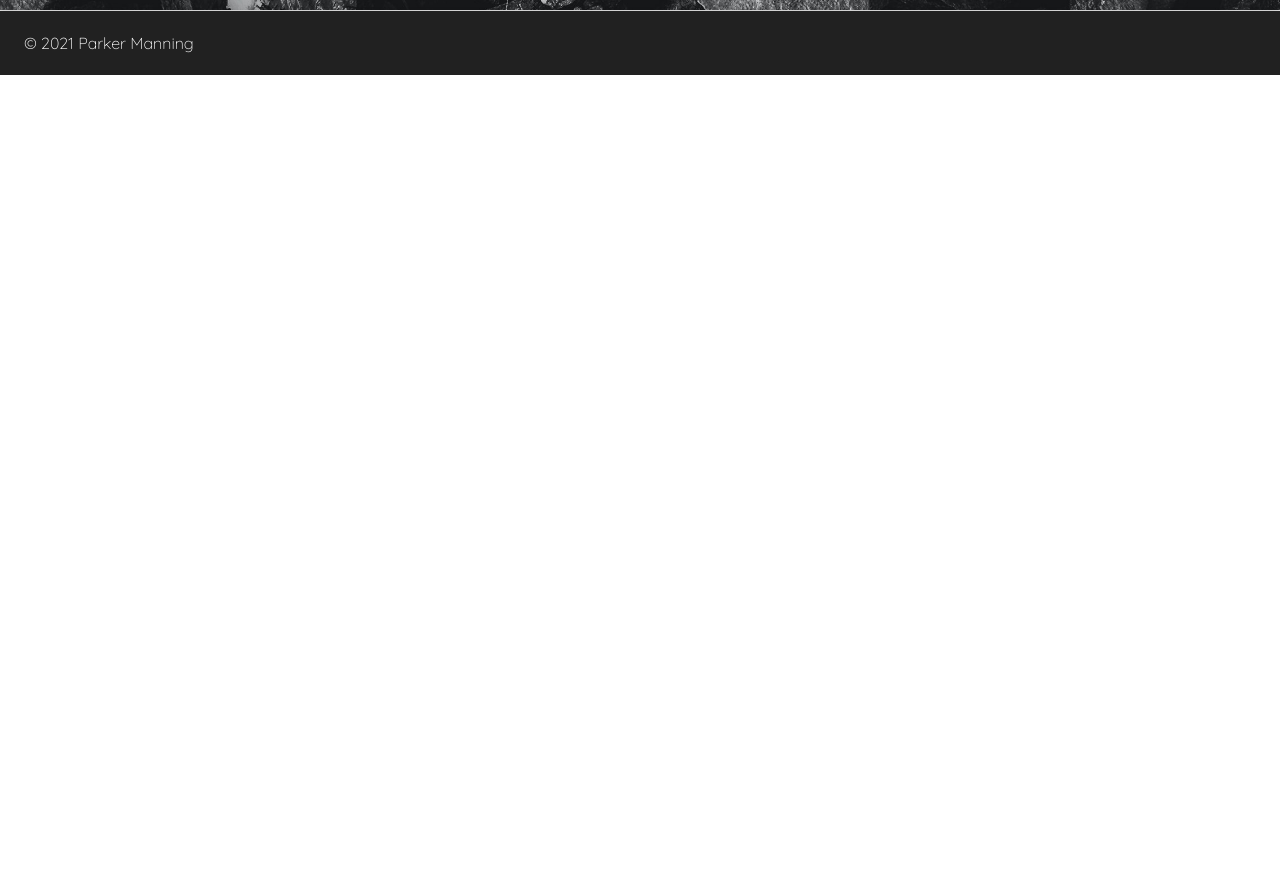
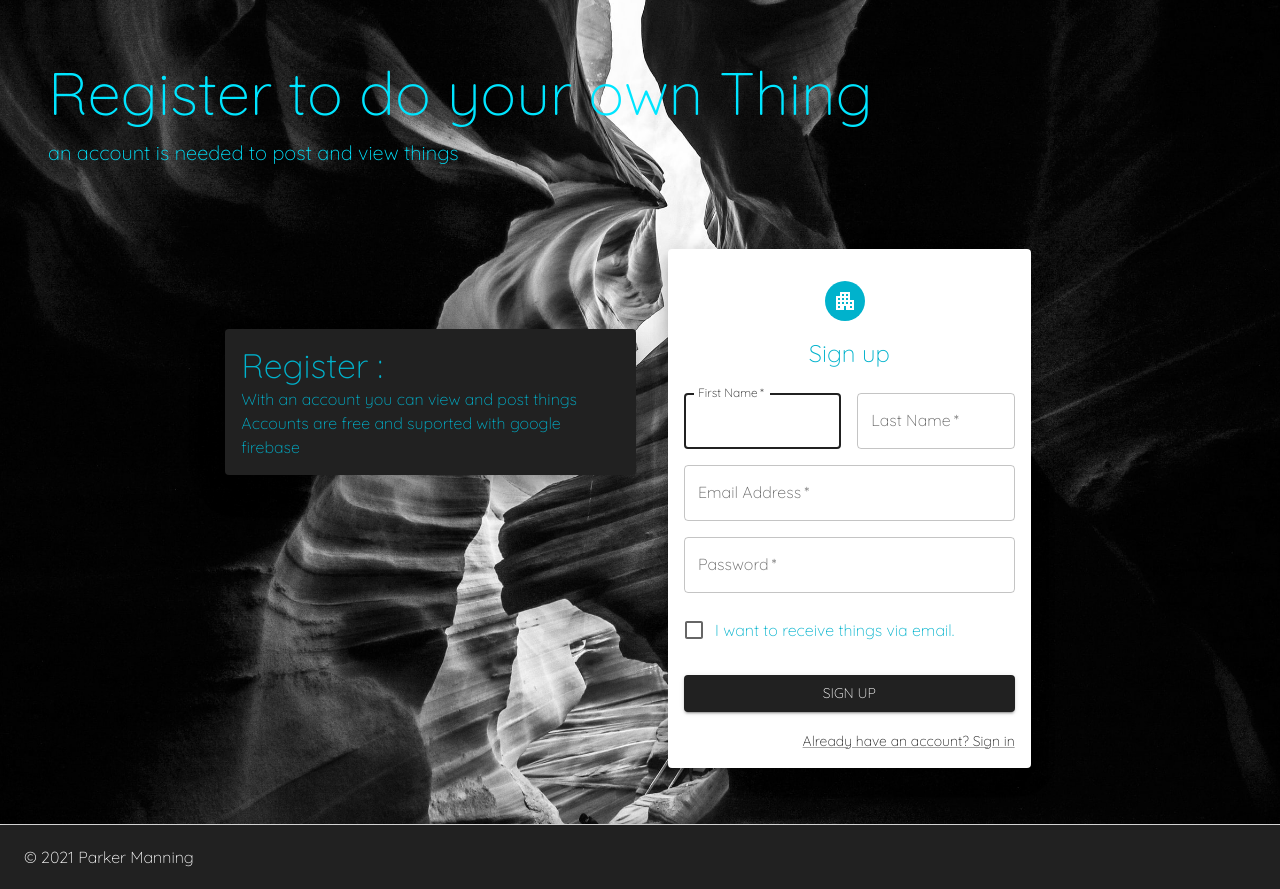
Before and after one commit to ParkerM2/social-media-site, a React (Create React App) app: page / in a window 1280 px wide. Shown: the part 1680-2569 px from the top of the page. Before the commit the page ends 1755 px from the top, so only its background shows below. Built offline with nearby package versions, Linux system fonts and the light colour scheme.

Commit message:
corrected styling on sign up page

```diff
--- a/src/Components/LandingPage/SecondaryContent/SecondaryContent.js
+++ b/src/Components/LandingPage/SecondaryContent/SecondaryContent.js
@@ -10,7 +10,7 @@ export default function SecondaryContent() {
 
     return (
         <>
-            <Box sx={{
+            <Box id="secondaryContent" sx={{
                 minHeight: '80vh',
                 position: 'flex',
                 backgroundSize: 'cover',
@@ -20,7 +20,7 @@ export default function SecondaryContent() {
                 objectFit: 'cover',
                 paddingBottom: '5vh',
                 textAlign: 'left',
-                paddingTop: '5vh'
+                paddingTop: '5vh',
             }}>
                 <Box>
 
@@ -33,7 +33,7 @@ export default function SecondaryContent() {
                         </Grid>
                     </Grid>
 
-                    <Grid id="secondaryContent" container justifyContent="center" sx={{paddingLeft: 0}} spacing={3}>
+                    <Grid container justifyContent="center" sx={{paddingLeft: 0}} spacing={3}>
                         <Grid justifyContent="center" sx={{marginTop: 20, maxWidth: 500}} item lg={4}>
                             <Paper elevation={18} sx={{padding: 2, bgcolor: 'primary.main'}}>
                                 <Typography variant="h4" color="secondary.dark">Things :</Typography>
--- /dev/null
+++ b/src/Components/LandingPage/TertiaryContent/TertiaryContent.js
@@ -0,0 +1,165 @@
+import React from 'react';
+import {
+    Typography,
+    Box,
+    Grid,
+    Paper,
+    Container,
+    TextField,
+    Divider,
+    FormControlLabel,
+    Checkbox,
+    Link,
+    CssBaseline,
+    Button,
+    Avatar,
+} from '@mui/material';
+import ApartmentIcon from '@mui/icons-material/Apartment';
+import desertbackground from '../../../images/desertbackground.jpg';
+
+
+
+const handleSubmit = (event) => {
+    event.preventDefault();
+    const data = new FormData(event.currentTarget);
+    // eslint-disable-next-line no-console
+    console.log({
+      email: data.get('email'),
+      password: data.get('password'),
+    });
+  };
+
+
+export default function ThirdContent () {
+
+    return (
+            <>
+            <Divider />
+                <Box sx={{
+                    minHeight: '80vh',
+                    position: 'flex',
+                    backgroundSize: 'cover',
+                    backgroundImage: `url(${desertbackground})`,
+                    backgroundPosition: 'center',
+                    backgroundRepeat: 'no-repeat',
+                    objectFit: 'cover',
+                    paddingBottom: '5vh',
+                    textAlign: 'left',
+                    paddingTop: '5vh'
+                }}>
+                    <Box>
+
+                        <Grid container sx={{padding: 6}} spacing={1}>
+                            <Grid item xs={12} sm={12} lg={12}>
+                                <Typography color="secondary.main" align="left" variant="h2" marked="center"> Register to do your own Thing </Typography>
+                            </Grid>
+                            <Grid item xs={10} sm={10} lg={12}>
+                                <Typography color="secondary.main" align="left" variant="h6" marked="center">an account is needed to post and view things</Typography>
+                            </Grid>
+                        </Grid>
+
+                        <Grid container justifyContent="center" sx={{padding: 2}} spacing={1}>
+                            <Grid justifyContent="center" sx={{marginTop: 12, maxWidth: 500}} item lg={4}>
+                                <Paper elevation={18} sx={{padding: 2, bgcolor: 'primary.main'}}>
+                                    <Typography variant="h4" color="secondary.dark">Register :</Typography>
+                                    <Typography color="secondary.dark">With an account you can view and post things</Typography>
+                                    <Typography color="secondary.dark">Accounts are free and suported with google firebase</Typography>
+                                </Paper>
+                            </Grid>
+                            <Grid item lg={4}>
+                            <Container component="main" maxWidth="xs">
+                                <CssBaseline />
+                                <Box
+                                sx={{
+                                    paddingTop: 2,
+                                    display: 'flex',
+                                    flexDirection: 'column',
+                                    alignItems: 'center',
+                                }}
+                                >
+                                <Paper elevation={12} sx={{bgcolor: 'primary.contrastText', color: 'secondary.dark', padding: 2}}>
+                                    <Grid container justifyContent="center">
+                                        <Grid item>
+                                            <Avatar sx={{ m: 2, bgcolor: 'secondary.dark' }}>
+                                                <ApartmentIcon />
+                                            </Avatar>
+                                            <Typography component="h1" variant="h5">
+                                                Sign up
+                                            </Typography>
+                                        </Grid>
+                                    </Grid>
+                                    <Box component="form" noValidate onSubmit={handleSubmit} sx={{ mt: 3 }}>
+                                        <Grid container spacing={2}>
+                                            <Grid item xs={12} sm={6}>
+                                                <TextField
+                                                autoComplete="first name"
+                                                name="firstName"
+                                                required
+                                                fullWidth
+                                                id="firstName"
+                                                label="First Name"
+                                                autoFocus
+                                                />
+                                            </Grid>
+                                            <Grid item xs={12} sm={6}>
+                                                <TextField
+                                                required
+                                                fullWidth
+                                                id="lastName"
+                                                label="Last Name"
+                                                name="lastName"
+                                                autoComplete="last name"
+                                                />
+                                            </Grid>
+                                            <Grid item xs={12}>
+                                                <TextField
+                                                required
+                                                fullWidth
+                                                id="email"
+                                                label="Email Address"
+                                                name="email"
+                                                />
+                                            </Grid>
+                                            <Grid item xs={12}>
+                                                <TextField
+                                                required
+                                                fullWidth
+                                                name="password"
+                                                label="Password"
+                                                type="password"
+                                                id="password"
+                                                />
+                                            </Grid>
+                                            <Grid item xs={12}>
+                                                <FormControlLabel
+                                                control={<Checkbox value="allowExtraEmails" color="primary" />}
+                                                label="I want to receive things via email."
+                                                />
+                                            </Grid>
+                                        </Grid>
+                                            <Button
+                                                type="submit"
+                                                fullWidth
+                                                variant="contained"
+                                                sx={{ mt: 3, mb: 2 }}
+                                                >
+                                                Sign Up
+                                            </Button>
+                                        <Grid container justifyContent="flex-end">
+                                            <Grid item>
+                                                <Link href="/signin" variant="body2">
+                                                Already have an account? Sign in
+                                                </Link>
+                                            </Grid>
+                                        </Grid>
+                                        </Box>
+                                    </Paper>
+                                </Box>
+                            </Container>
+                            </Grid>
+                        </Grid>
+                    </Box>
+                </Box>
+            </>
+        )
+    }
--- a/src/Pages/LandingPage.js
+++ b/src/Pages/LandingPage.js
@@ -2,6 +2,7 @@ import React from 'react';
 import MainContent from '../Components/LandingPage/MainContent/MainContent';
 import Navbar from '../Components/LandingPage/Navbar/Navbar';
 import SecondaryContent from '../Components/LandingPage/SecondaryContent/SecondaryContent';
+import ThirdContent from '../Components/LandingPage/TertiaryContent/TertiaryContent';
 import Footer from '../Components/LandingPage/Footer/Footer';
 import {Divider} from '@mui/material';
 
@@ -13,6 +14,7 @@ export default function LandingPage() {
         <MainContent />
         <Divider />
         <SecondaryContent />
+        <ThirdContent />
         <Footer />
     </>
   );
--- a/src/Pages/RegistrationPage.js
+++ b/src/Pages/RegistrationPage.js
@@ -14,7 +14,7 @@ import Container from '@mui/material/Container';
 import NavBar from '../Components/LandingPage/Navbar/Navbar';
 import Footer from '../Components/LandingPage/Footer/Footer';
 import ApartmentIcon from '@mui/icons-material/Apartment';
-
+import Divider from '@mui/material/Divider';
 
 
 export default function SignUp() {
@@ -33,13 +33,14 @@ export default function SignUp() {
         <NavBar />
         <Grid sx={{
                 bgcolor: 'primary.dark',
-                height: '90vh',
+                minHeight: '90vh',
                 position: 'relative',
                 backgroundSize: 'cover',
                 backgroundPosition: 'center',
                 backgroundRepeat: 'no-repeat',
                 objectFit: 'cover',
-                textAlign: 'left'
+                textAlign: 'left',
+                paddingBottom: 8
             }}>
         <Container component="main" maxWidth="xs">
             <CssBaseline />
@@ -131,6 +132,7 @@ export default function SignUp() {
             </Box>
         </Container>
         </Grid>
+        <Divider />
         <Footer />
         </>
     );
```
Also changed, not shown: src/images/desertbackground.jpg (added).
